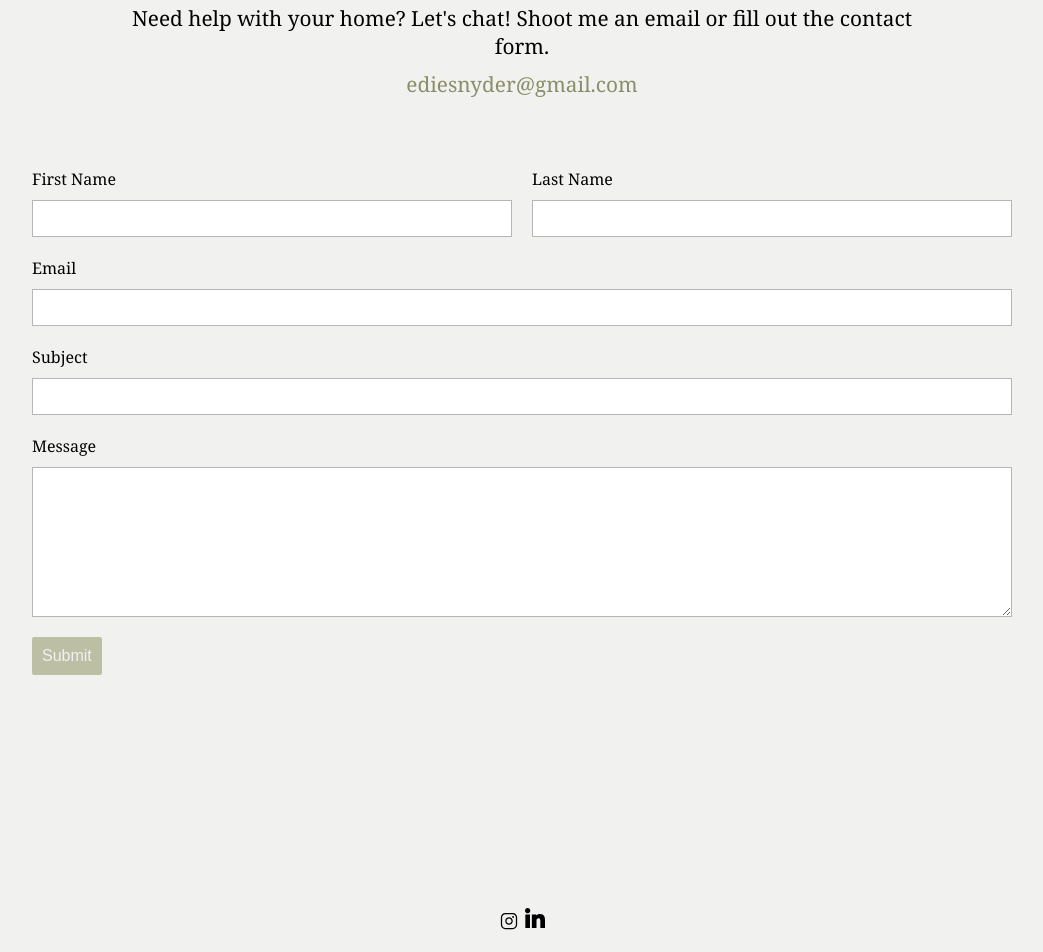
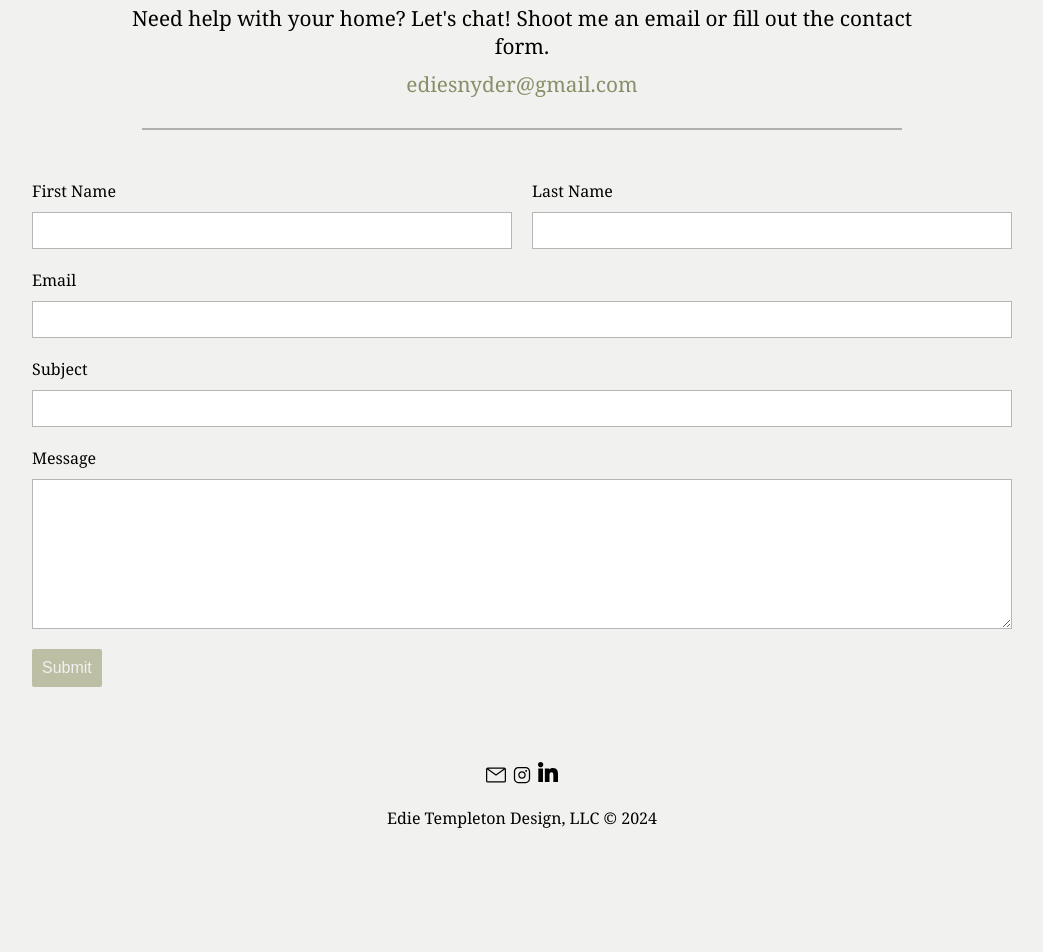
Before and after one commit to izzy1090/edie-templeton-design, a React (Create React App) app: page /contact in a window 1280 px wide. Shown: the part 220-1172 px from the top of the page, without its empty margins (118-1161 px from the left). After the commit the page ends 1099 px from the top, so only its background shows below. Built offline with nearby package versions, Linux system fonts and the light colour scheme.

Commit message:
Adjusted footer and contact page (#39)
* Added an email logo to the footer

* Added a separator line for the contact form

* Adjusted the padding on the border

* Adjusted the padding on the footer

```diff
--- a/src/components/contact.js
+++ b/src/components/contact.js
@@ -1,9 +1,11 @@
 import { useState } from "react";
 import useGlobalStates from "../hooks/use-globalStates";
+import { ReactComponent as Line } from '../assets/line.svg';
 
 function Contact ( { contactForms } ) {
 
     const { isNavOpen } = useGlobalStates();
+    // eslint-disable-next-line
     const [result, setResult] = useState("");
     const [ submissionText, setSubmissionText ] = useState({
         First: '',
@@ -125,9 +127,11 @@ function Contact ( { contactForms } ) {
         <div className="contactIntro">
             Need help with your home? Let's chat!
             Shoot me an email or fill out the contact form.
-            <a className="email" href="mailto:ediesnyder@gmail.com?">
+            <a className="email" href="mailto:ediesnyder@gmail.com"
+                target="_blank" rel="noreferrer">
                 ediesnyder@gmail.com
             </a>
+            <div className="line"></div>
         </div>
             <form onSubmit={handleSubmit}>
                 {taggedForms}
--- a/src/pages/AboutPage.js
+++ b/src/pages/AboutPage.js
@@ -1,7 +1,6 @@
 import useGlobalStates from "../hooks/use-globalStates";
-import Homepage from '../images/Homepage-hight-quality.jpg';
 
-function HomePage (){
+function AboutPage (){
     const { isNavOpen } = useGlobalStates();
 
     return <>
@@ -14,4 +13,4 @@ function HomePage (){
     </>
 }
 
-export default HomePage;
+export default AboutPage;
--- a/src/pages/FooterPage.js
+++ b/src/pages/FooterPage.js
@@ -6,9 +6,13 @@ import useGlobalStates from '../hooks/use-globalStates';
 function FooterPage () {
   const { isNavOpen } = useGlobalStates();
 
-    return <div className='footer' style={isNavOpen ? { display: 'none'} : null}>
+  return <div className='footer' style={isNavOpen ? { display: 'none'} : null}>
       <div className='contentContainer'>
         <div className="socialLogos">
+          <a href='mailto:ediesnyder@gmail.com'
+            target='_blank' rel='noreferrer'>
+            <EmailLogo id="emailLogo"/>
+          </a>
           <a href='https://www.instagram.com/templetweed/'
             target='_blank' rel="noreferrer">
             <InstagramLogo id='instagram'/>
@@ -17,10 +21,6 @@ function FooterPage () {
             target='_blank' rel='noreferrer'>
             <LinkedInLogo id="linkedin"/>
           </a>
-          {/* <a href='mailto:ediesnyder@gmail.com?'
-            target='_blank' rel='noreferrer'>
-            <EmailLogo id="emailLogo"/>
-          </a> */}
         </div>
         <div className='llc'>Edie Templeton Design, LLC © 2024</div>
     </div>
--- a/src/styles/contact.css
+++ b/src/styles/contact.css
@@ -13,7 +13,7 @@
 
 .contactIntro{
     font-size: 1.3em;
-    padding-bottom: 50px;
+    padding-bottom: 20px;
     text-align:justify;
     text-align: center;
     flex-direction: column;
@@ -26,6 +26,12 @@
     padding: 10px;
     color: rgb(138, 142, 105);
     text-decoration: none;
+}
+
+.line {
+    border: rgba(128, 128, 128, 0.578) 0.5px;
+    border-style: solid;
+    margin: 20px;
 }
 
 .formContainer {
--- a/src/styles/footer.css
+++ b/src/styles/footer.css
@@ -3,11 +3,10 @@
 }
 
 .footer {
-    min-height: 30vh;
     display: flex;
     align-items: flex-end;
     justify-content: center;
-    padding: 50px 50px 20px 50px;
+    padding: 50px;
 }
 
 .contentContainer {
--- a/src/styles/gallery.css
+++ b/src/styles/gallery.css
@@ -25,7 +25,6 @@
     display: flex;
     justify-content: center;
     margin-top: 5%;
-    margin-bottom: -10%;
 }
 
 .imagesSpreadColumn1  {
```
Also changed, not shown: src/assets/email.svg, src/components/lightbox.js.
